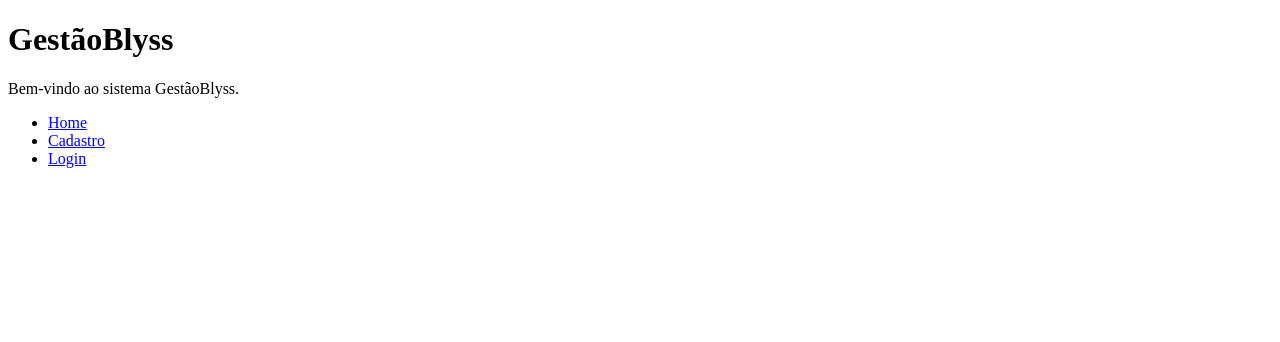
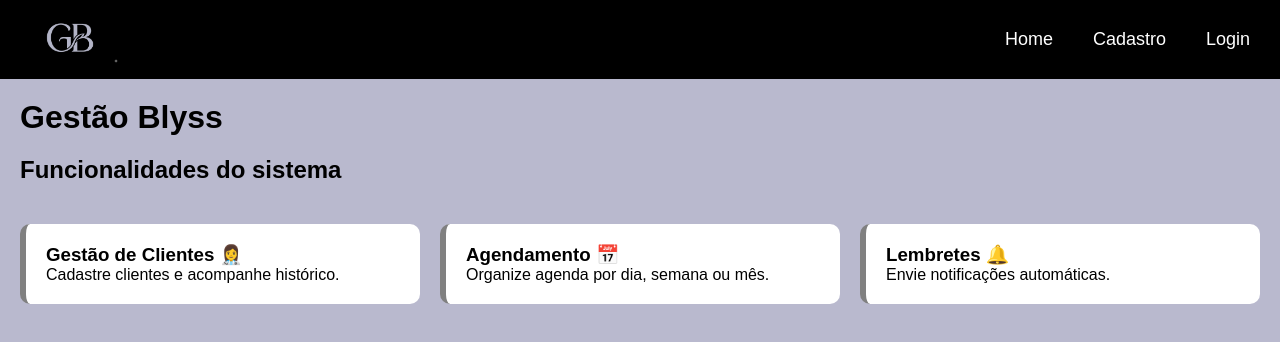
Before and after one commit to emilyalves5240-collab/senac-gest-oblyss, a plain HTML site: page index.html in a window 1280 px wide. Drawn offline with Linux system fonts and the light colour scheme.

Commit message:
add index.html e css

```diff
--- /dev/null
+++ b/estilo/index.css
@@ -0,0 +1,70 @@
+* {
+    box-sizing: border-box;
+    padding: 0;
+    margin: 0;
+}
+
+body {
+    background-color: rgb(185, 185, 206);
+    font-family: "Titillium Web", sans-serif;
+}
+
+/* TOPO */
+.topo {
+    display: flex;
+    justify-content: space-between;
+    align-items: center;
+    background: black;
+    padding: 10px 20px;
+}
+
+.logo img {
+    width: 100px;
+}
+
+/* MENU */
+.menu {
+    list-style: none;
+    display: flex;
+    gap: 20px;
+}
+
+.menu a {
+    color: white;
+    text-decoration: none;
+    font-size: 18px;
+    padding: 5px 10px;
+}
+
+.menu a:hover {
+    background: white;
+    color: black;
+    border-radius: 5px;
+}
+
+/* TITULOS */
+h1, h2 {
+    margin: 20px;
+    color: black;
+}
+
+/* GRID */
+.recursos {
+    display: grid;
+    grid-template-columns: repeat(auto-fit, minmax(250px, 1fr));
+    gap: 20px;
+    padding: 20px;
+}
+
+/* CARDS */
+.card {
+    background: white;
+    padding: 20px;
+    border-radius: 10px;
+    border-left: 6px solid gray;
+    transition: 0.2s;
+}
+
+.card:hover {
+    background: #e2e2e2;
+}
--- a/index.html
+++ b/index.html
@@ -4,22 +4,48 @@
 <head>
     <meta charset="UTF-8">
     <title>GestãoBlyss</title>
+    <link rel="stylesheet" href="estilo/index.css">
 </head>
 
 <body>
-    <style>
-        body {
-            background-color: #f0f0f000;
-        }
-    </style>
-    <h1>GestãoBlyss</h1>
-    <p>Bem-vindo ao sistema GestãoBlyss.</p>
 
-    <ul id="menu-principal">
-        <li><a href="home.html">Home</a></li>
-        <li><a href="cadastro.html">Cadastro</a></li>
-        <li><a href="login.html">Login</a></li>
-    </ul>
+    <header class="topo">
+        <div class="logo">
+            <a href="index.html">
+                <img src="image/gblogo.png" alt="logo">
+            </a>
+        </div>
+
+        <nav>
+            <ul class="menu">
+                <li><a href="home.html">Home</a></li>
+                <li><a href="cadastro.html">Cadastro</a></li>
+                <li><a href="login.html">Login</a></li>
+            </ul>
+        </nav>
+    </header>
+
+    <main>
+        <h1>Gestão Blyss</h1>
+        <h2>Funcionalidades do sistema</h2>
+
+        <div class="recursos">
+            <div class="card">
+                <h3>Gestão de Clientes 👩‍⚕️</h3>
+                <p>Cadastre clientes e acompanhe histórico.</p>
+            </div>
+
+            <div class="card">
+                <h3>Agendamento 📅</h3>
+                <p>Organize agenda por dia, semana ou mês.</p>
+            </div>
+
+            <div class="card">
+                <h3>Lembretes 🔔</h3>
+                <p>Envie notificações automáticas.</p>
+            </div>
+        </div>
+    </main>
 
 </body>
 
```
Also changed, not shown: image/gblogo.png (added).
